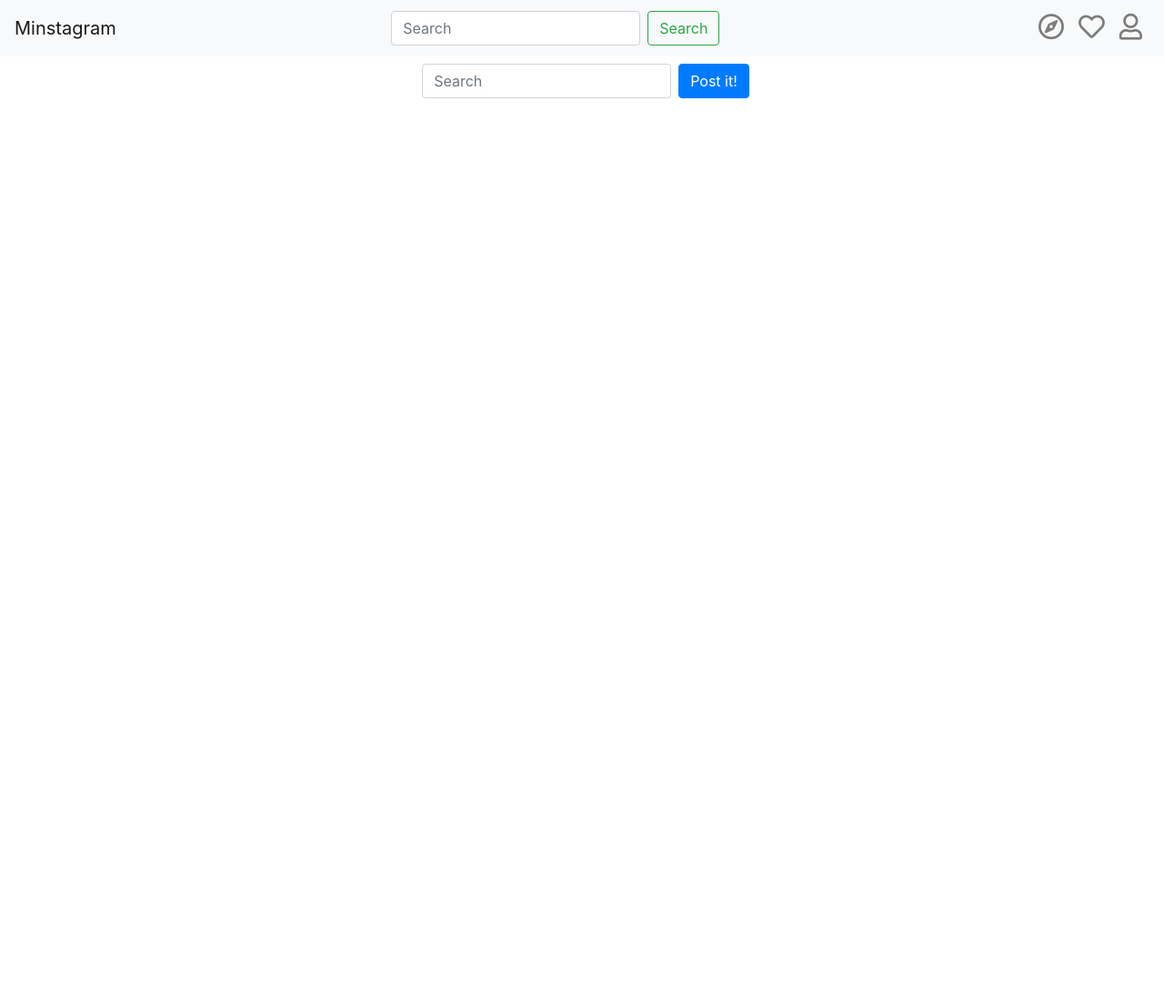
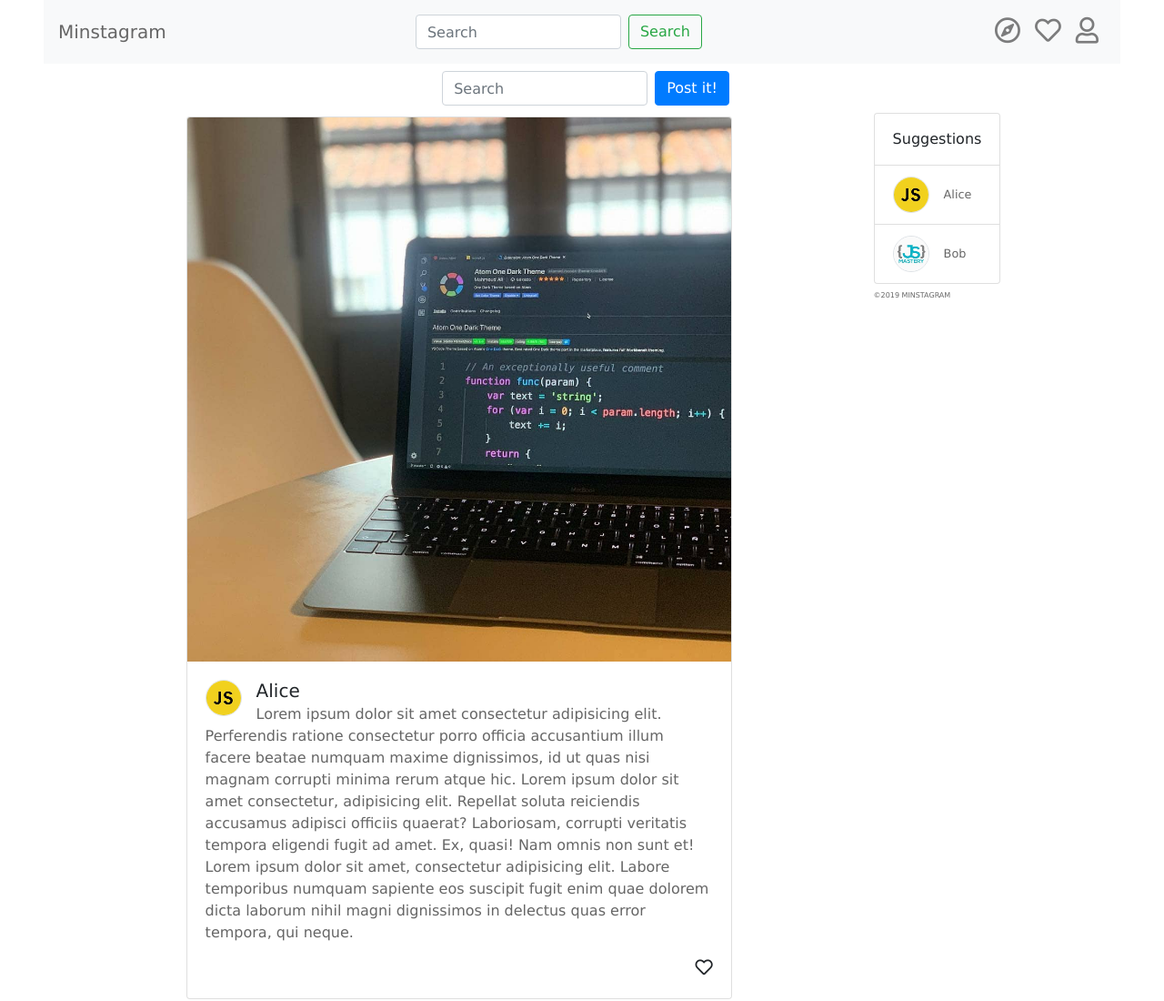
Before and after one commit to azusaaz/MSG, a plain HTML site: page index.html in a window 1280 px wide. Shown: the top 1100 px of the page at 91% size. Before the commit the page ends 800 px from the top, so only its background shows below. Drawn offline with nearby package versions, Linux system fonts and the light colour scheme.

Commit message:
add dummy html

```diff
--- a/index.html
+++ b/index.html
@@ -4,7 +4,7 @@
   <meta charset="UTF-8">
   <meta name="viewport" content="width=device-width, initial-scale=1.0">
   <meta http-equiv="X-UA-Compatible" content="ie=edge">
-  <title>Document</title>
+  <title>Minstagram</title>
 
   <!-- font-awesome -->
   <link rel="stylesheet" href="https://use.fontawesome.com/releases/v5.8.2/css/all.css" integrity="sha384-oS3vJWv+0UjzBfQzYUhtDYW+Pj2yciDJxpsK1OYPAYjqT085Qq/1cq5FLXAZQ7Ay" crossorigin="anonymous">
@@ -16,8 +16,8 @@
 </head>
 <body>
     <!-- navbar -->
-    <nav class="navbar navbar-expand-sm navbar-light bg-light justify-content-between">
-      <a class="navbar-brand" href="#">Minstagram</a>
+    <nav class="navbar navbar-expand-sm navbar-light bg-light justify-content-between mx-md-5">
+      <a class="title navbar-brand" style="color: #666666;" href="#">Minstagram</a>
 
       <button class="navbar-toggler" type="button" data-toggle="collapse" data-target="#navbarNavAltMarkup" aria-controls="navbarNavAltMarkup" aria-expanded="false" aria-label="Toggle navigation">
         <span class="navbar-toggler-icon"></span>
@@ -25,9 +25,9 @@
 
       <div class="collapse navbar-collapse justify-content-between" id="navbarNavAltMarkup">
         <a class="dummy"><a>
-        <form class="form-inline mr-md-5  ">
+        <form class="search-form form-inline mr-md-5 flex-nowrap">
             <input class="form-control mr-sm-2" type="search" placeholder="Search" aria-label="Search">
-            <button class="btn btn-outline-success my-2 my-sm-0" type="submit">Search</button>
+            <button class="btn btn-outline-success my-2 " type="submit">Search</button>
         </form>
 
         <div class="navbar-nav ml-md-2">
@@ -35,12 +35,11 @@
           <a class="nav-item nav-link" href="#"><i class="far fa-heart"></i></a>
           <a class="nav-item nav-link" href="#"><i class="far fa-user"></i></a>
         </div>
-
-
       </div>
     </nav>
 
 
+    <!-- post bar -->
     <div class="post-bar ">
         <form class="form-inline justify-content-center">
             <input class="form-control mr-sm-2 m-2" type="search" placeholder="Search" aria-label="Search">
@@ -48,9 +47,84 @@
         </form>
     </div>
 
+  <div class="contents row d-flex align-items-start justify-content-center">
 
+    <!-- cards -->
+    <div class="cards mx-3 ">
+      <!-- dummy1 -->
+      <div class="posts row justify-content-center">
+          <div class="card m-1 mx-4" style="max-width: 600px;">
+              <img  src="image/img1.jpg" alt="Card image cap"  class="card-img-top">
+              <div class="card-body">
+                <img class="rounded-circle float-left mr-3 border" style="width: 40px;" src="./image/avatar1.jpg" alt="avatar">
+                <h5 class=" mb-0 d-inline">Alice</h5>
+                <p class=" d-block font-weight-light">Lorem ipsum dolor sit amet consectetur adipisicing elit. Perferendis ratione consectetur porro officia accusantium illum facere beatae numquam maxime dignissimos, id ut quas nisi magnam corrupti minima rerum atque hic. Lorem ipsum dolor sit amet consectetur, adipisicing elit. Repellat soluta reiciendis accusamus adipisci officiis quaerat? Laboriosam, corrupti veritatis tempora eligendi fugit ad amet. Ex, quasi! Nam omnis non sunt et! Lorem ipsum dolor sit amet, consectetur adipisicing elit. Labore temporibus numquam sapiente eos suscipit fugit enim quae dolorem dicta laborum nihil magni dignissimos in delectus quas error tempora, qui neque.</p>
 
+                <a class="float-right" ><i class="far fa-heart" style="font-size: 1.2em;"></i></a>
+              </div>
+          </div>
+      </div>
 
+        <!-- dummy2 -->
+        <div class="posts row justify-content-center">
+            <div class="card m-1 mx-4" style="max-width: 600px;">
+                <img  src="image/img2.jpg" alt="Card image cap"  class="card-img-top ">
+                <div class="card-body">
+                  <img class="rounded-circle float-left mr-3 border" style="width: 40px;" src="./image/avatar2.jpg" alt="avatar">
+                  <h5 class=" mb-0 d-inline">Bob</h5>
+                  <p class=" d-block font-weight-light">Lorem ipsum dolor sit amet consectetur adipisicing elit. </p>
+
+                  <a class="float-right" ><i class="far fa-heart" style="font-size: 1.2em;"></i></a>
+                </div>
+            </div>
+        </div>
+
+        <!-- dummy3 -->
+        <div class="posts row justify-content-center">
+            <div class="card m-1 mx-4" style="max-width: 600px;">
+                <img  src="image/img3.jpg" alt="Card image cap"  class="card-img-top ">
+                <div class="card-body">
+                  <img class="rounded-circle float-left mr-3 border" style="width: 40px;" src="./image/avatar1.jpg" alt="avatar">
+                  <h5 class=" mb-0 d-inline">Alice</h5>
+                  <p class=" d-block font-weight-light">Lorem ipsum dolor sit amet consectetur adipisicing elit. </p>
+
+                  <a class="float-right" ><i class="far fa-heart" style="font-size: 1.2em;"></i></a>
+                </div>
+            </div>
+        </div>
+
+        <!-- dummy4 -->
+        <div class="posts row justify-content-center">
+            <div class="card m-1 mx-4" style="max-width: 600px;">
+                <img  src="image/img4.jpg" alt="Card image cap"  class="card-img-top ">
+                <div class="card-body">
+                  <img class="rounded-circle float-left mr-3 border" style="width: 40px;" src="./image/avatar2.jpg" alt="avatar">
+                  <h5 class=" mb-0 d-inline">Bob</h5>
+                  <p class=" d-block font-weight-light">Lorem ipsum dolor sit amet consectetur adipisicing elit. </p>
+
+                  <a class="float-right" ><i class="far fa-heart" style="font-size: 1.2em;"></i></a>
+                </div>
+            </div>
+        </div>
+    </div>
+
+    <!-- suggestion -->
+    <aside style="margin-left: 10%;">
+      <ul class="list-group" >
+        <li class="list-group-item py-3">Suggestions</li>
+
+        <li class="list-group-item d-flex align-items-center " ><img class="rounded-circle float-left mr-3 border" style="width: 40px; height: 40px;" src="./image/avatar1.jpg" alt="avatar">
+          <h5 class="m-0" style="font-size: 80%;">Alice</h5>
+        </li>
+        <li class="list-group-item d-flex align-items-center " s><img class="rounded-circle float-left mr-3 border" style="width: 40px; height: 40px;" src="./image/avatar2.jpg" alt="avatar">
+          <h5 class="m-0" style="font-size: 80%;" >Bob</h5>
+        </li>
+        </li>
+      </ul>
+
+      <h6 class="mt-2" style="font-size: 50%;">&copy;2019 MINSTAGRAM</h6>
+    </aside>
+  </div>
 
   <!-- jQuery -->
   <script
--- a/style.css
+++ b/style.css
@@ -1,14 +1,28 @@
-body{
-  /* font-family: Arial, Helvetica, sans-serif;
-  font-family: "Lucida Sans Unicode", "Lucida Grande", sans-serif; */
+html, body{
+  font-family: Arial, Helvetica, sans-serif;
+  font-family: "Lucida Sans Unicode", "Lucida Grande", sans-serif;
+}
 
+p, h6, aside h5{
+  color: #666666;
 }
 
 .navbar-nav i{
   font-size: 1.8em;
 }
 
+@media (max-width: 576px){
+  .search-form{
+    margin-top: 10px;
+    display: flex;
+    flex-direction: column;
+    align-items: flex-start;
+  }
+}
 
-/* .navbar-brand {
-  margin-right: 5em;
-} */
+@media (max-width: 1000px){
+
+  aside {
+    display: none;
+  }
+}
```
Also changed, not shown: image/avatar1.jpg (added), image/avatar2.jpg (added), image/img1.jpg (added), image/img2.jpg (added), image/img3.jpg (added), image/img4.jpg (added).
